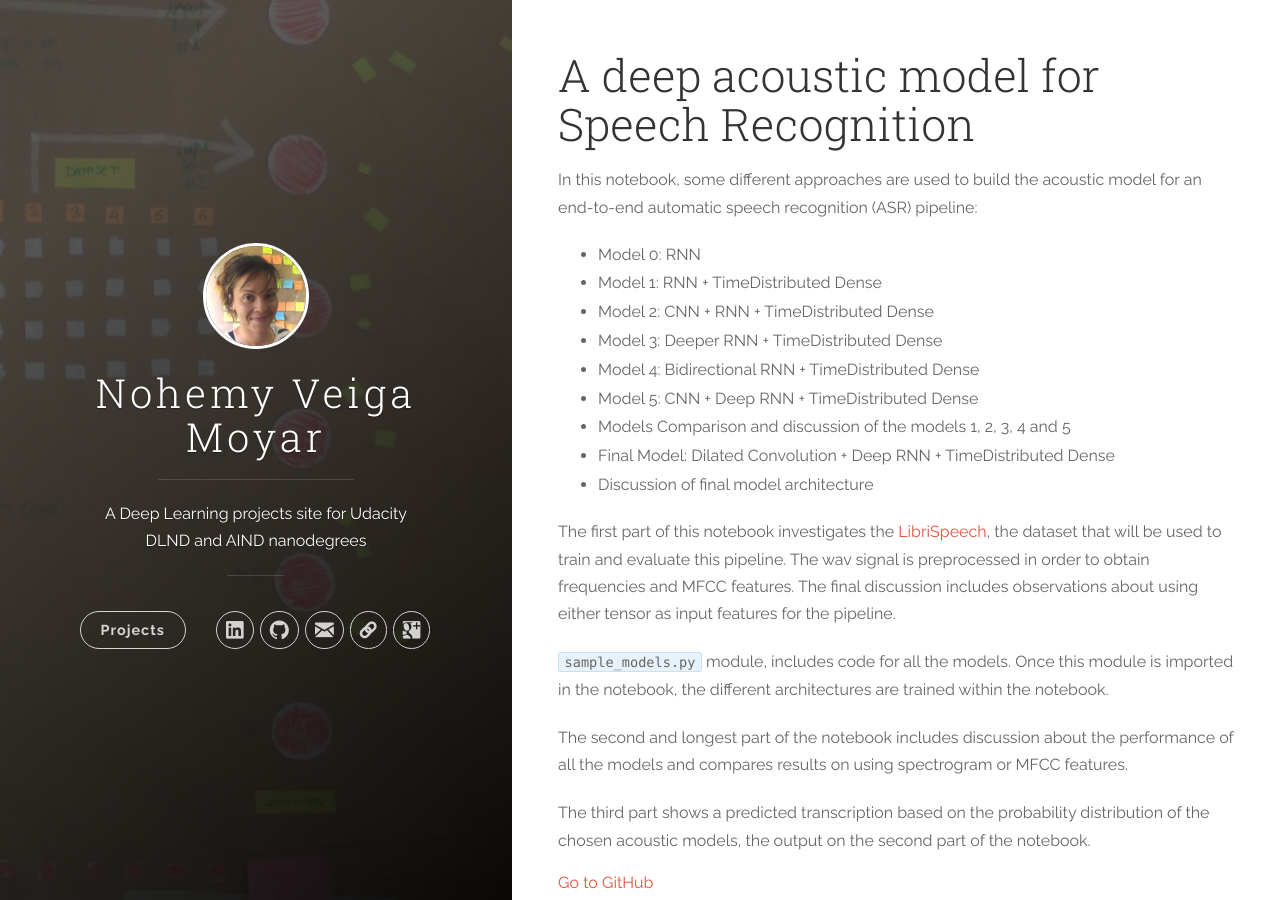
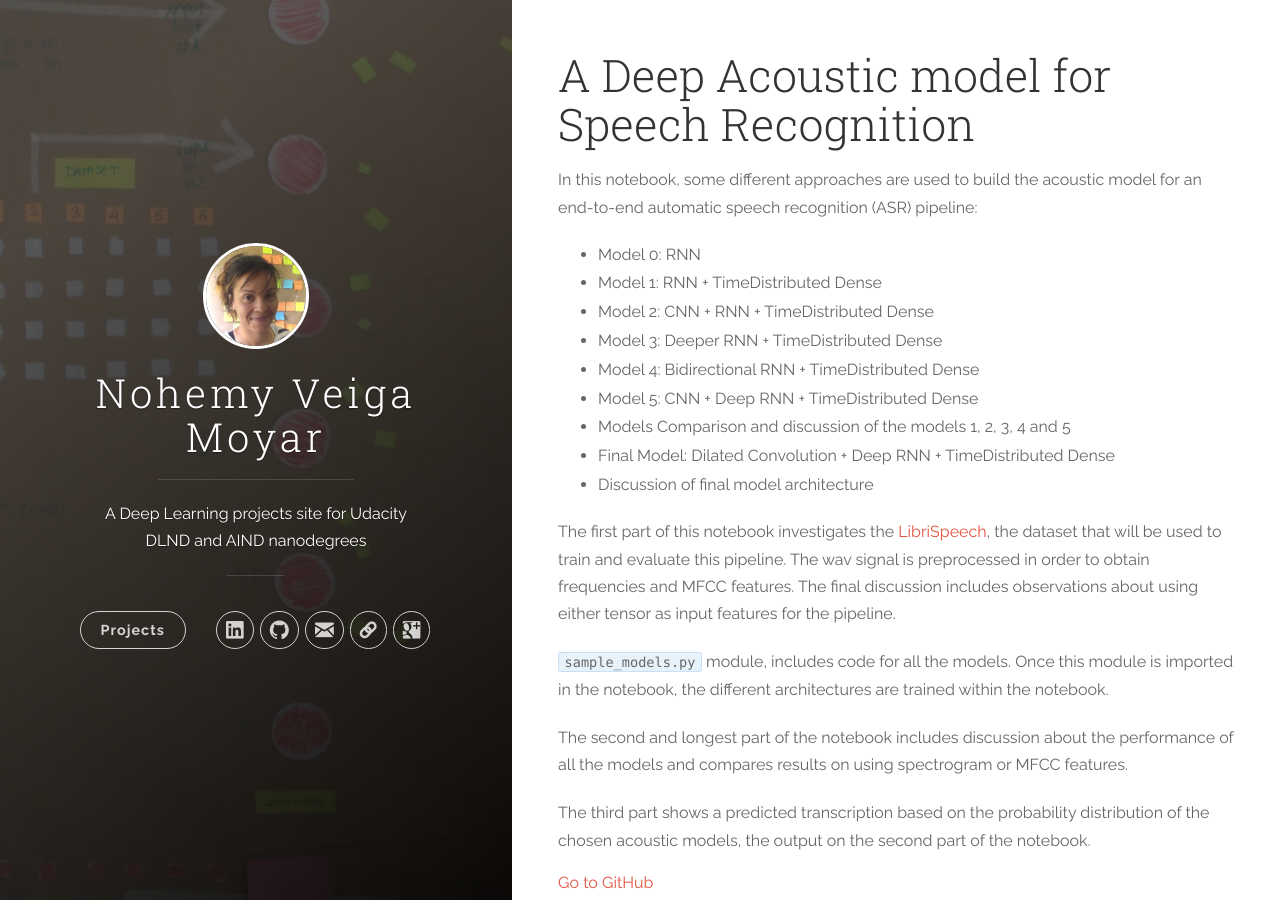
Before and after one commit to nvmoyar/nvmoyar.github.io, a Jekyll site: the page built from _projects/automatic-speech-recognition.md, in a window 1280 px wide and 900 px high. Built offline with Jekyll 4.4.1, drawn with Linux system fonts in a browser that asks for light colours.

Commit message:
style: Capitalize relevant words

```diff
--- a/_projects/automatic-speech-recognition.md
+++ b/_projects/automatic-speech-recognition.md
@@ -1,5 +1,5 @@
 ---
-title: A deep acoustic model for Speech Recognition
+title: A Deep Acoustic model for Speech Recognition
 layout: project_page
 description: In this notebook, some different approaches are used to build the acoustic model for an end-to-end automatic speech recognition (ASR) pipeline. In addition to providing different architectures, the notebook provides a discussion based on the observations after comparing the different models. The third part includes a predicted transcription based on the probability distribution of the chosen acoustic models, output on the second part of the notebook.
 project-link: https://github.com/nvmoyar/aind2-speech-recognition
```
